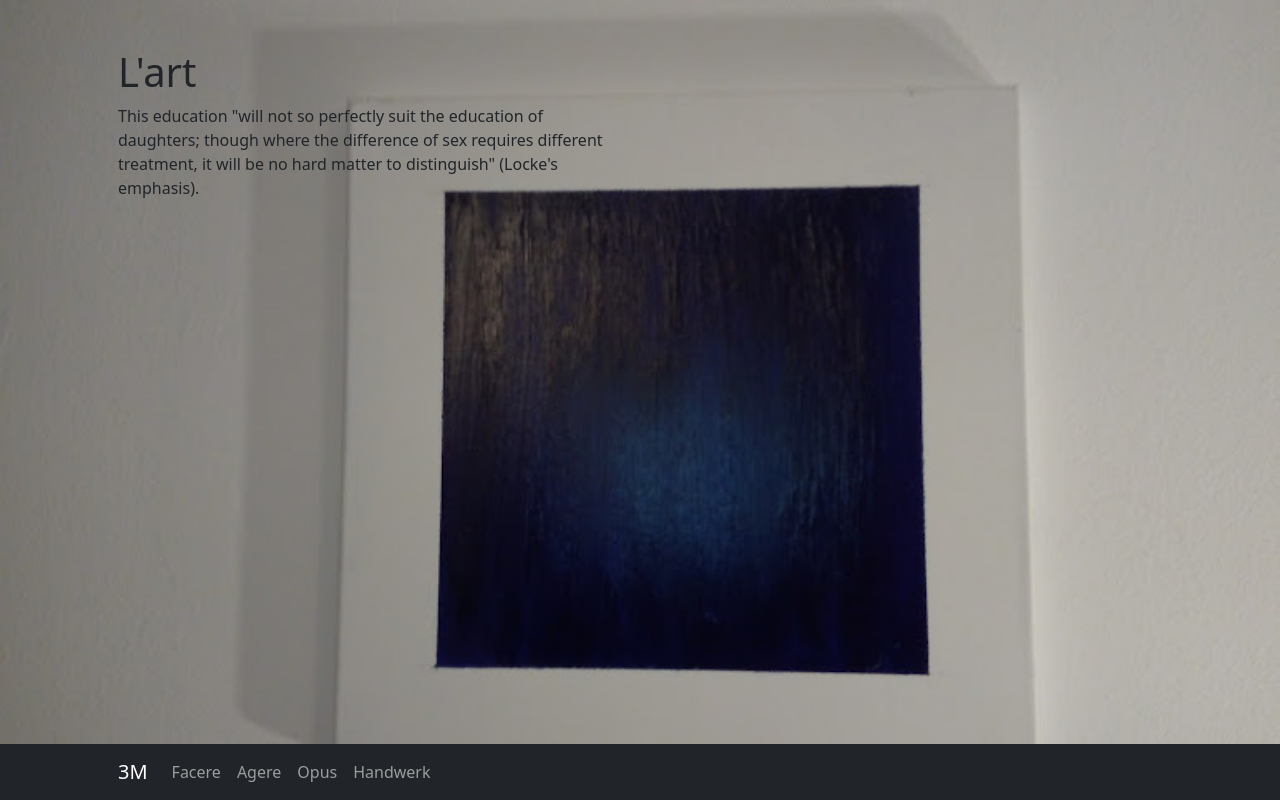
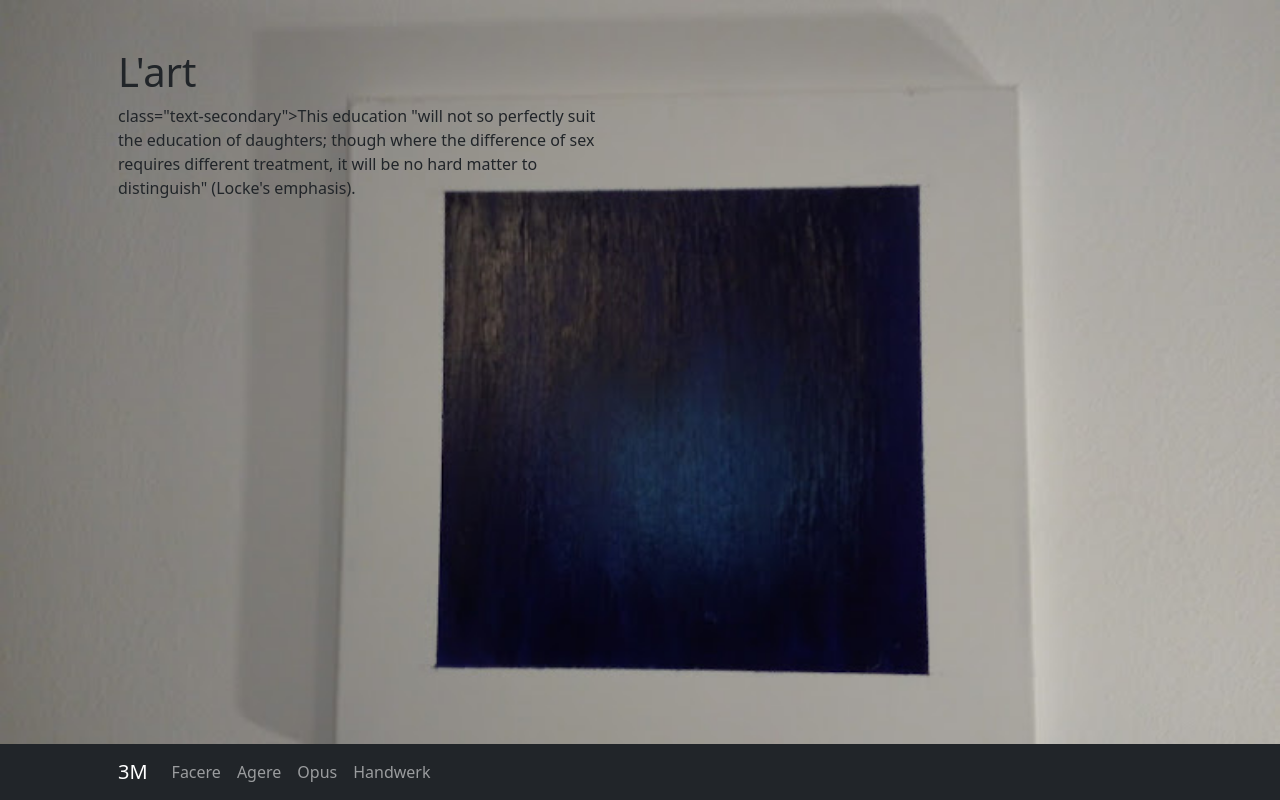
Before and after one commit to bankitomi26/malevics, a plain HTML site: page index.html in a window 1280 px wide. Drawn offline with nearby package versions, Linux system fonts and the light colour scheme.

Commit message:
Update index.html

```diff
--- a/index.html
+++ b/index.html
@@ -33,7 +33,7 @@
                 <div class="row gx-4 gx-lg-5">
                     <div class="col-lg-6">
                         <h1 class="mt-5">L'art</h1>
-                        <p>This education "will not so perfectly suit the education of daughters; though where the difference of sex requires different treatment, it will be no hard matter to distinguish" (Locke's emphasis).</p>
+                        <p>class="text-secondary">This education "will not so perfectly suit the education of daughters; though where the difference of sex requires different treatment, it will be no hard matter to distinguish" (Locke's emphasis).</p>
                     </div>
                 </div>
             </div>
```
